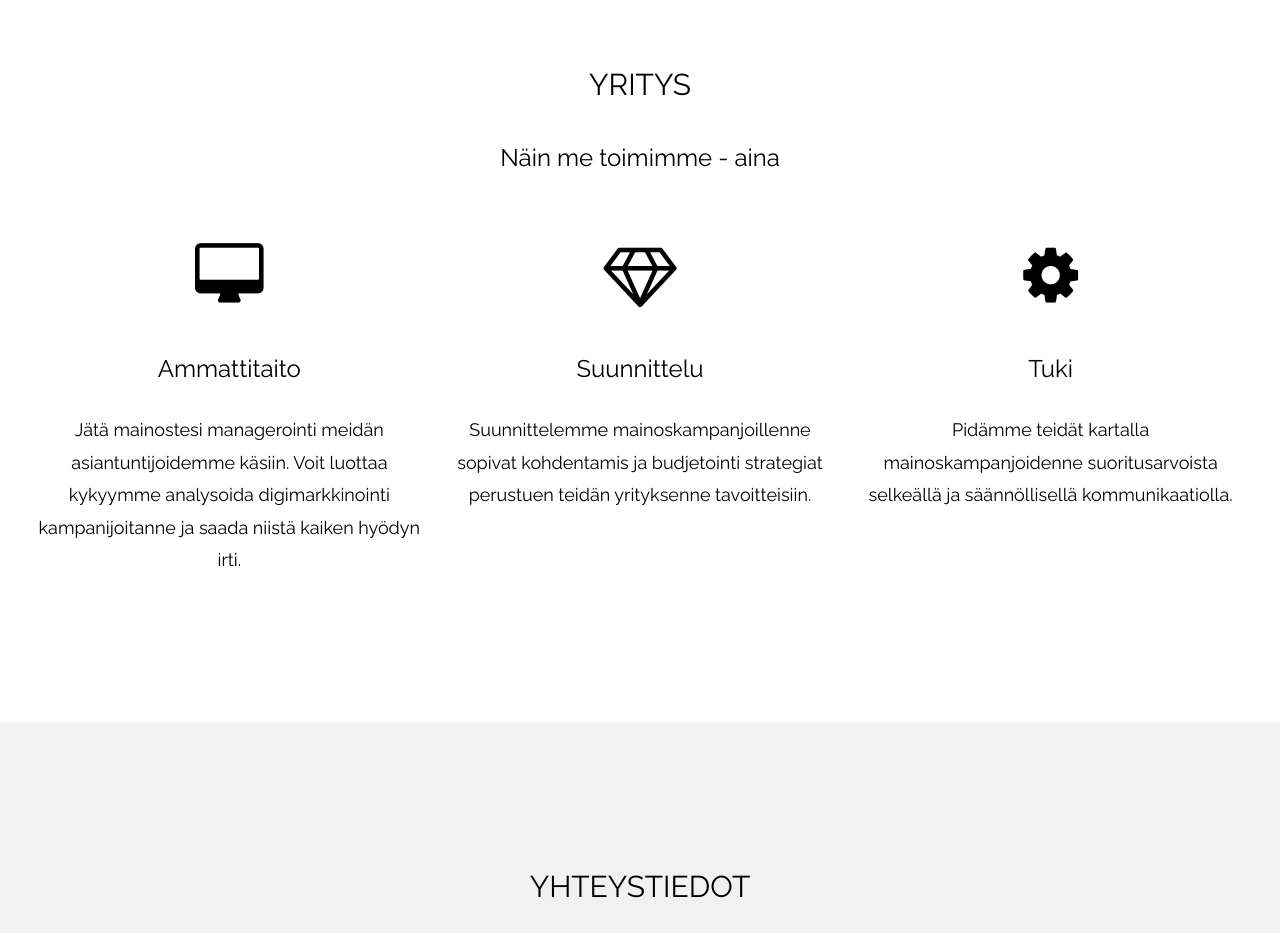
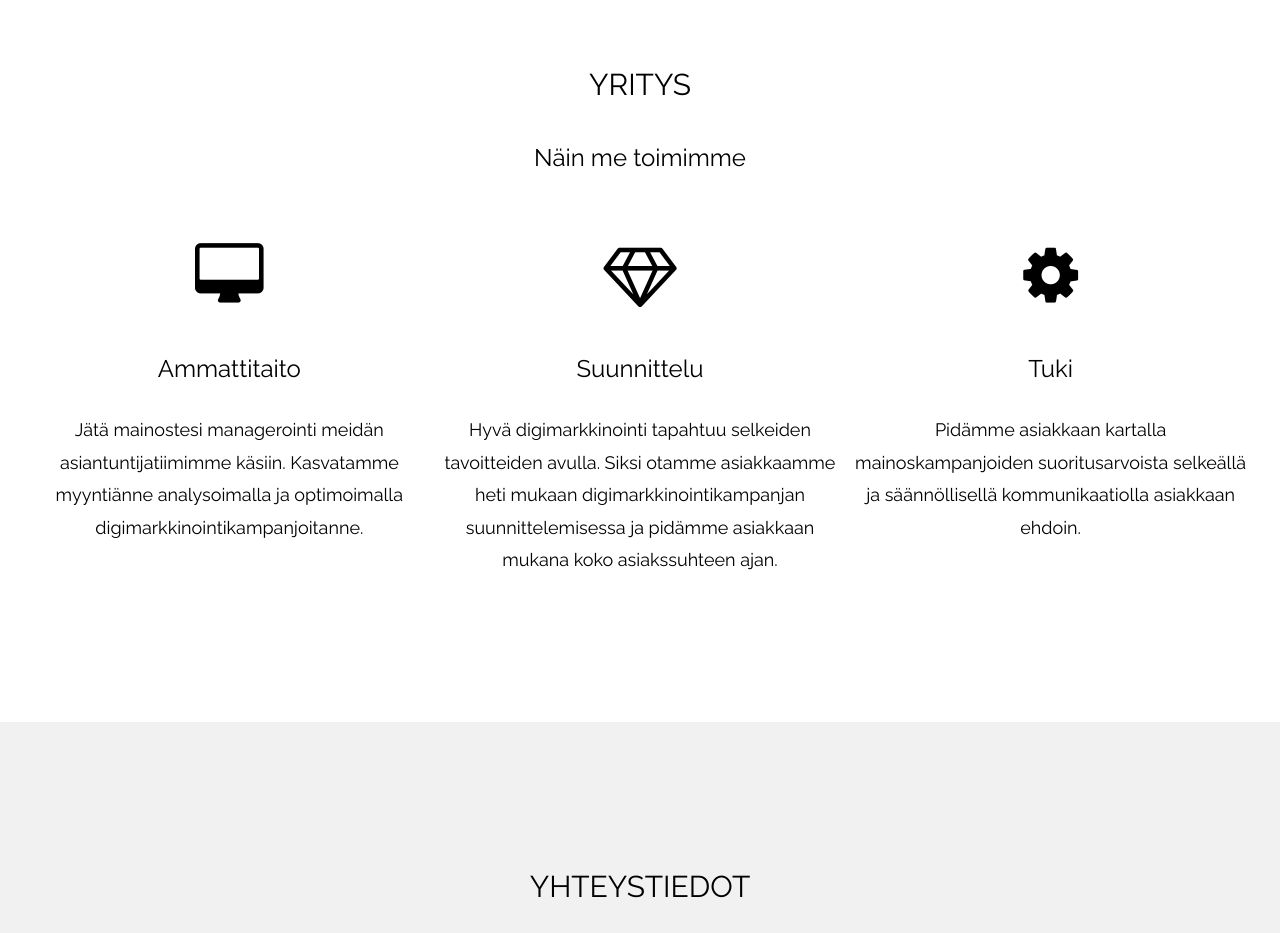
Before and after one commit to artemediafi/artemedia.fi.github.io, a plain HTML site: page index.html in a window 1280 px wide. Shown: the part 880-1813 px from the top of the page. Drawn offline with nearby package versions, Linux system fonts and the light colour scheme.

Commit message:
Muokattu Yritys kohdan tekstejä

```diff
--- a/index.html
+++ b/index.html
@@ -83,22 +83,22 @@
     <!-- About Section -->
     <div class="w3-container" style="padding:128px 16px" id="about">
         <h2 class="w3-center">YRITYS</h2>
-        <p class="w3-center w3-xlarge">Näin me toimimme - aina</p>
+        <p class="w3-center w3-xlarge">Näin me toimimme</p>
         <div class="w3-row-padding w3-center" style="margin-top:64px">
             <div class="w3-third">
                 <i class="fa fa-desktop w3-margin-bottom w3-jumbo w3-center"></i>
                 <p class="w3-xlarge">Ammattitaito</p>
-                <p class="w3-large"> Jätä mainostesi managerointi meidän asiantuntijoidemme käsiin. Voit luottaa kykyymme analysoida digimarkkinointi kampanijoitanne ja saada niistä kaiken hyödyn irti.</p>
+                <p class="w3-large"> Jätä mainostesi managerointi meidän asiantuntijatiimimme käsiin. Kasvatamme myyntiänne analysoimalla ja optimoimalla digimarkkinointikampanjoitanne.</p>
             </div>
             <div class="w3-third">
                 <i class="fa fa-diamond w3-margin-bottom w3-jumbo"></i>
                 <p class="w3-xlarge">Suunnittelu</p>
-                <p class="w3-large">Suunnittelemme mainoskampanjoillenne sopivat kohdentamis ja budjetointi strategiat perustuen teidän yrityksenne tavoitteisiin.</p>
+                <p class="w3-large">Hyvä digimarkkinointi tapahtuu selkeiden tavoitteiden avulla. Siksi otamme asiakkaamme heti mukaan digimarkkinointikampanjan suunnittelemisessa ja pidämme asiakkaan mukana koko asiakssuhteen ajan.</p>
             </div>
             <div class="w3-third">
                 <i class="fa fa-cog w3-margin-bottom w3-jumbo"></i>
                 <p class="w3-xlarge">Tuki</p>
-                <p class="w3-large">Pidämme teidät kartalla mainoskampanjoidenne suoritusarvoista selkeällä ja säännöllisellä kommunikaatiolla.</p>
+                <p class="w3-large">Pidämme asiakkaan kartalla mainoskampanjoiden suoritusarvoista selkeällä ja säännöllisellä kommunikaatiolla asiakkaan ehdoin.</p>
             </div>
         </div>
     </div>
```
